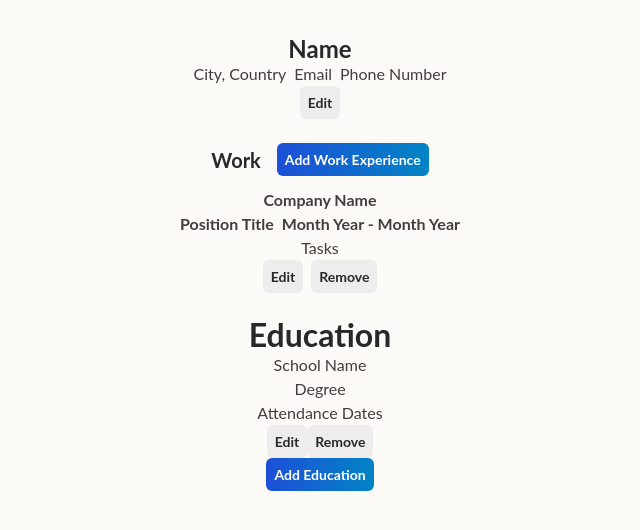
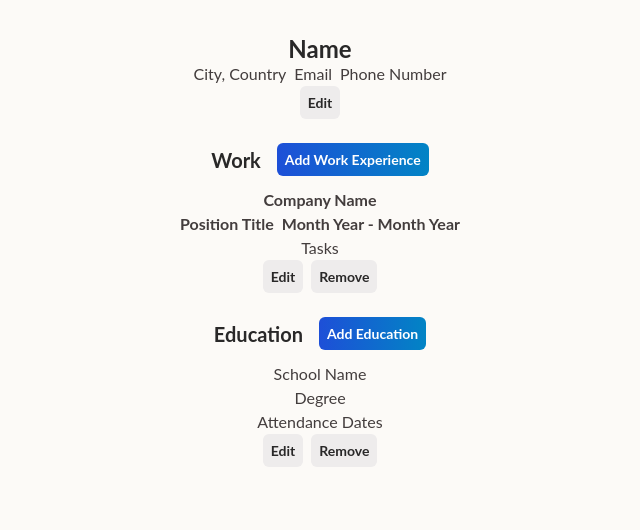
Before and after one commit to jp524/cv-project, a React (Create React App) app: page / in a window 1280 px wide. Shown: the top 530 px of the page, without its empty margins (320-960 px from the left). Built offline with nearby package versions, Linux system fonts and the light colour scheme.

Commit message:
Style education component

```diff
--- a/src/App.tsx
+++ b/src/App.tsx
@@ -163,7 +163,15 @@ class App extends React.Component<{}, AppState> {
           ))}
         </div>
         <div className="section">
-          <h1>Education</h1>
+          <div className="section--header">
+            <h3>Education</h3>
+            <button
+              onClick={this.addEducation}
+              className="btn btn--primary btn--small"
+            >
+              Add Education
+            </button>
+          </div>
           {educationObjects.map((educationObject) => (
             <Education
               key={educationObject.id}
@@ -172,12 +180,6 @@ class App extends React.Component<{}, AppState> {
               onRemove={this.removeEducation}
             />
           ))}
-          <button
-            onClick={this.addEducation}
-            className="btn btn--primary btn--small"
-          >
-            Add Education
-          </button>
         </div>
       </div>
     );
--- a/src/components/Education.tsx
+++ b/src/components/Education.tsx
@@ -63,7 +63,7 @@ class Education extends React.Component<EducationProps, EducationState> {
     const { updating, schoolName, degree, date } = this.state;
     const { educationObject } = this.props;
     const updateView = (
-      <form onSubmit={this.onSubmitForm}>
+      <form onSubmit={this.onSubmitForm} className="form">
         <label htmlFor="schoolName">
           School Name:
           <input
@@ -110,10 +110,17 @@ class Education extends React.Component<EducationProps, EducationState> {
     );
 
     const staticView = (
-      <div>
+      <div className="education--static">
+        <div className="education--static--line">
           <p>{educationObject.schoolName}</p>
+        </div>
+        <div className="education--static--line">
           <p>{educationObject.degree}</p>
+        </div>
+        <div className="education--static--line">
           <p>{educationObject.date}</p>
+        </div>
+        <div className="education--static--line">
           <button
             type="button"
             onClick={this.updateMode}
@@ -129,6 +136,7 @@ class Education extends React.Component<EducationProps, EducationState> {
             Remove
           </button>
         </div>
+      </div>
     );
 
     return (
--- a/src/styles/App.scss
+++ b/src/styles/App.scss
@@ -10,3 +10,4 @@
 @import 'components/section';
 @import 'components/general';
 @import 'components/work';
+@import 'components/education';
--- /dev/null
+++ b/src/styles/components/_education.scss
@@ -0,0 +1,14 @@
+.education {
+  margin-top: $space-s;
+
+  &--static {
+    display: flex;
+    flex-direction: column;
+    align-items: center;
+
+    &--line {
+      display: flex;
+      gap: $space-xs;
+    }
+  }
+}
```
Lines whose indentation alone changed are shown as unchanged.
